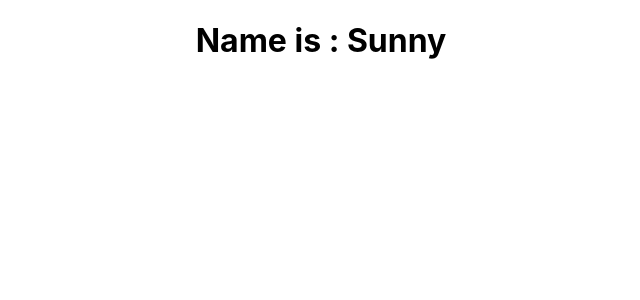
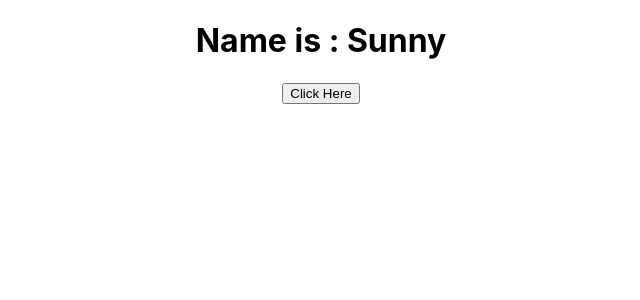
Before and after one commit to Noman-Memon/myproject, a React (Create React App) app: page / in a window 1280 px wide. Shown: the top 300 px of the page, without its empty margins (319-959 px from the left). Built offline with nearby package versions, Linux system fonts and the light colour scheme.

Commit message:
Handleevent in JSX

```diff
--- a/src/App.js
+++ b/src/App.js
@@ -1,6 +1,7 @@
 import './App.css'
+import FunctionEvent from './components/FunctionEvent'
 // import Counter from './components/Counter'
-import Profile from './components/Profile'
+// import Profile from './components/Profile'
 // import Hello from './components/Hello'
 // import Message from './components/Message'
 import Resume from './components/Resume'
@@ -19,6 +20,7 @@ function App() {
       {/* <Profile name="Naseem" lastName="Malik" /> */}
       {/* <Counter></Counter> */}
       <Resume name="Sunny" />
+      <FunctionEvent />
     </div>
   )
 }
--- /dev/null
+++ b/src/components/FunctionEvent.js
@@ -0,0 +1,12 @@
+import React from 'react'
+
+export default function FunctionEvent() {
+  function handleClick() {
+    console.log('Button is Clicked')
+  }
+  return (
+    <div>
+      <button onClick={handleClick}>Click Here</button>
+    </div>
+  )
+}
```
